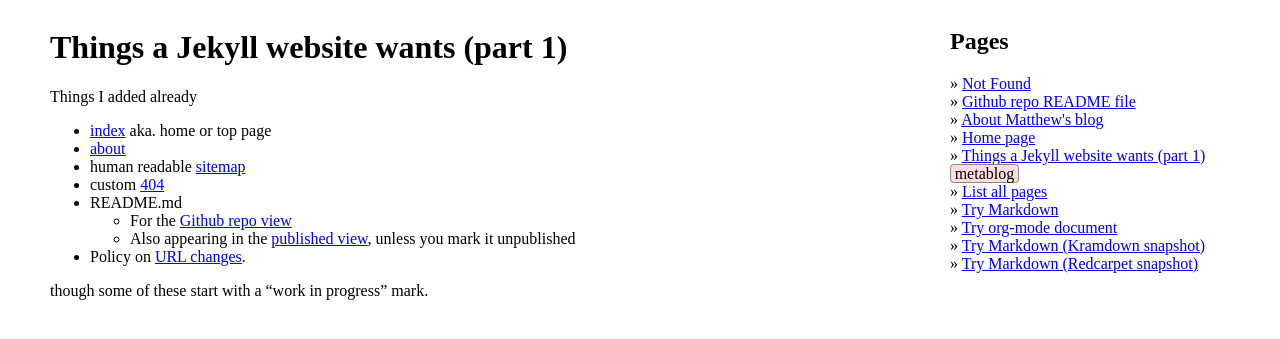
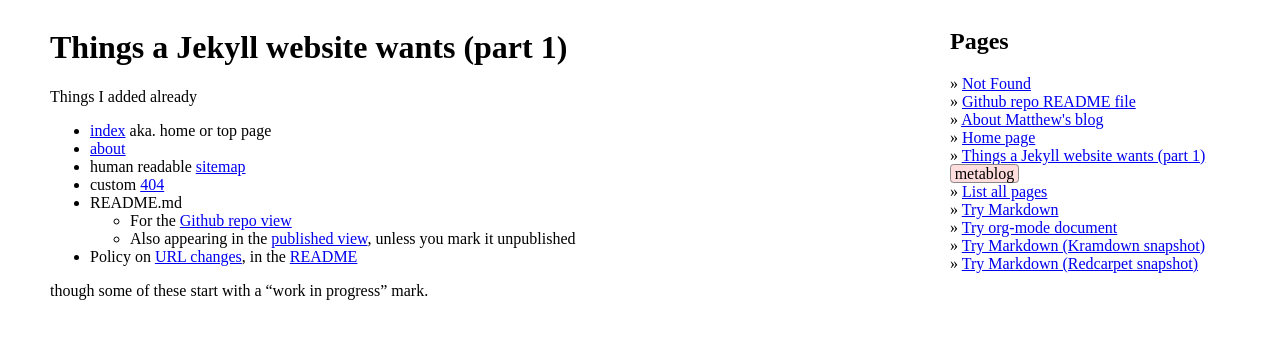
Before and after one commit to mcast/mcast.github.io, a Jekyll site: the page built from website-wants/jekyll01.md, in a window 1280 px wide. Shown: the top 339 px of the page. Built offline with Jekyll 4.4.1, drawn with Linux system fonts in a browser that asks for light colours.

Commit message:
rediscover my policies

```diff
--- a/404.html
+++ b/404.html
@@ -7,6 +7,5 @@
 <main class="grid-container">
   <h1>{{ page.title | escape }}</h1>
   <p> Not found.  Try the <a href="{{ site.baseurl}}/">Home page</a> or <a href="{{ site.baseurl }}/sitemap.html">site map</a>. </p>
-  <p> This site has a "published URLs are permanent" policy, but recently added articles may well change URL while they are being written. </p>
-  <!-- TODO: link policies category -->
+  <p> This site has a "published URLs are permanent" <a href="README.html#policies">policy</a>, but recently added articles may well change URL while they are being written. </p>
 </main>
--- a/website-wants/jekyll01.md
+++ b/website-wants/jekyll01.md
@@ -14,6 +14,6 @@
 * README.md
 	* For the [Github repo view](https://github.com/mcast/mcast.github.io#readme)
 	* Also appearing in the [published view](/README.html), unless you mark it unpublished
-* Policy on [URL changes](http://www.w3.org/Provider/Style/URI.html).
+* Policy on [URL changes](http://www.w3.org/Provider/Style/URI.html), in the [README](/README.html#policies)
 
 though some of these start with a "work in progress" mark.
```
Also changed, not shown: README.md.
